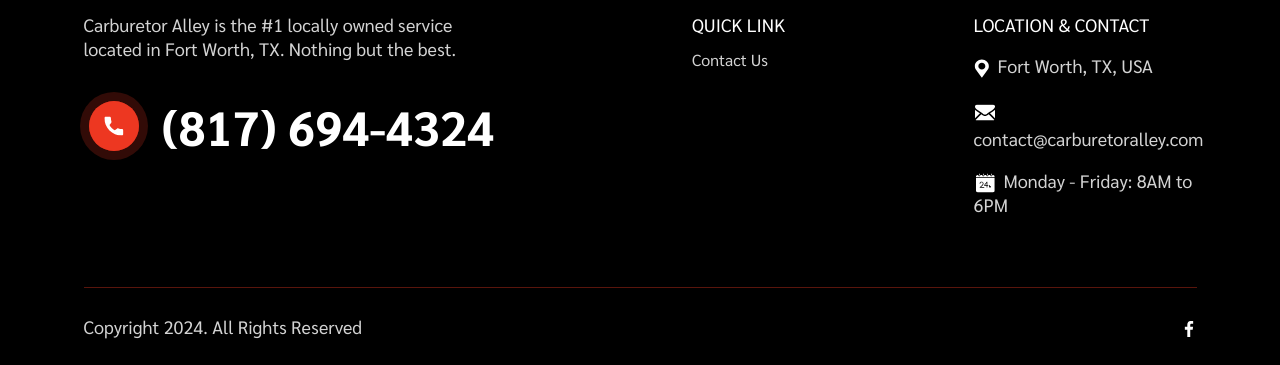
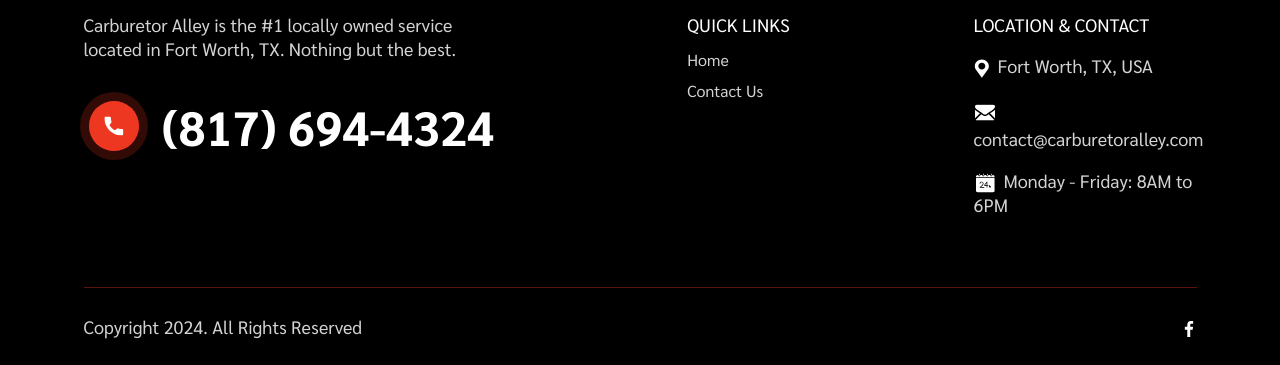
Before and after one commit to edwinyaboy/carburetoralley, a plain HTML site: page index.html in a window 1280 px wide. Shown: the part 5416-5781 px from the top of the page. Drawn offline with Linux system fonts and the light colour scheme.

Commit message:
Update index.html

```diff
--- a/index.html
+++ b/index.html
@@ -586,7 +586,8 @@
                 </div>
                 <div class="footer-menu-two" data-aos="fade-up" data-aos-delay="100" data-aos-duration="500">
                     <div class="footer-menu">
-                        <p class="menu-title">QUICK LINK</p>
+                        <p class="menu-title">QUICK LINKS</p>
+			<a href="#" class="menu-item text-hover-animaiton white">Home</a>
                         <a href="contact-us.html" class="menu-item text-hover-animaiton white">Contact Us</a>
                     </div>
                 </div>
```
